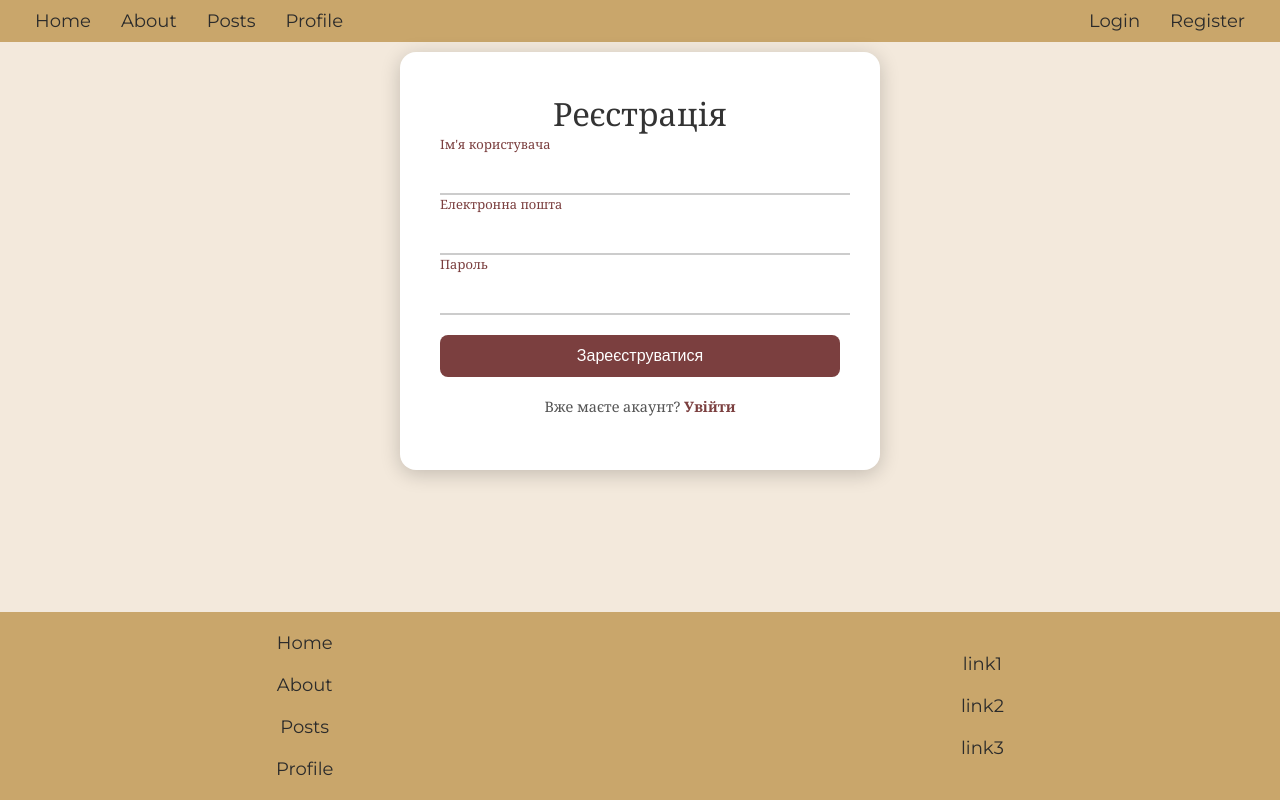
After one commit to AndriiPyrohovskyi/69Cent-frontend, a PHP site: page /pages/Register/register.php in a window 1280 px wide. The commit adds this page. Run offline with PHP 8.4, Linux system fonts and the light colour scheme; some web fonts are replaced.

Commit message:
Add login and registration pages with styling, and update header navigation

```diff
--- a/components/Header/header.css
+++ b/components/Header/header.css
@@ -2,6 +2,7 @@ header {
     display: flex;
     justify-content: center;
     align-items: center;
+    justify-content: space-between;
     background-color: var(--caramel);
     width: 100%;
 }
--- a/components/Header/header.php
+++ b/components/Header/header.php
@@ -7,4 +7,10 @@
                 <li><a href="/pages/Profile/profile.php">Profile</a></li>
             </ul>
         </nav>
+        <nav>
+            <ul>
+                <li><a href="/pages/Login/login.php">Login</a></li>
+                <li><a href="/pages/Register/register.php">Register</a></li>
+            </ul>
+        </nav>
 </header>
--- a/components/PopularAuthors/popular_authors.php
+++ b/components/PopularAuthors/popular_authors.php
@@ -6,7 +6,7 @@
                     <img src="<?= $author['avatar_url'] ?>" class="author-avatar" alt="avatar">
                     <div class="author-info">
                         <span class="author-name">@<?= $author['username'] ?></span>
-                        <span class="author-karma"><?= number_format($author['karma'], 0, '.', ' ') ?> карми</spa>
+                        <span class="author-karma"><?= number_format($author['karma'], 0, '.', ' ') ?> карми</span>
                     </div>
                 </a>
             </li>
--- /dev/null
+++ b/pages/Login/login.css
@@ -0,0 +1,110 @@
+.auth-container {
+    align-self: center;
+    justify-self: center;
+    background: white;
+    border-radius: 16px;
+    box-shadow: 0 4px 20px rgba(0, 0, 0, 0.2);
+    padding: 40px;
+    width: 100%;
+    max-width: 400px;
+    animation: fadeIn 0.8s ease-in-out;
+    margin: auto;
+    margin-top: 10px;
+}
+
+@keyframes fadeIn {
+    from {
+        opacity: 0;
+        transform: translateY(-20px);
+    }
+    to {
+        opacity: 1;
+        transform: translateY(0);
+    }
+}
+
+.auth-title {
+    font-size: 2rem;
+    color: #333;
+    text-align: center;
+    margin-bottom: 20px;
+}
+
+.input-group {
+    position: relative;
+    margin-bottom: 20px;
+}
+
+.input-group input {
+    width: 100%;
+    padding: 10px 10px 10px 0;
+    border: none;
+    border-bottom: 2px solid #ccc;
+    outline: none;
+    font-size: 1rem;
+    transition: border-color 0.3s ease;
+}
+
+.input-group input:focus {
+    border-bottom: 2px solid var(--berry);
+}
+
+.input-group label {
+    position: absolute;
+    top: 10px;
+    left: 0;
+    font-size: 1rem;
+    color: #aaa;
+    pointer-events: none;
+    transition: all 0.3s ease;
+}
+
+.input-group input:focus + label,
+.input-group input:not(:placeholder-shown) + label {
+    top: -20px;
+    font-size: 0.8rem;
+    color: var(--berry);
+}
+
+.auth-btn {
+    width: 100%;
+    padding: 12px;
+    background: var(--berry);
+    color: white;
+    border: none;
+    border-radius: 8px;
+    font-size: 1rem;
+    cursor: pointer;
+    transition: background 0.3s ease;
+}
+
+.auth-btn:hover {
+    background: #ff3b2f;
+}
+
+.auth-switch {
+    text-align: center;
+    margin-top: 20px;
+    font-size: 0.9rem;
+}
+
+.auth-switch a {
+    color: var(--berry);
+    text-decoration: none;
+    font-weight: bold;
+    transition: color 0.3s ease;
+}
+
+.auth-switch a:hover {
+    color: #860700
+}
+
+.error-message {
+    color: #ff3b2f;
+    background-color: #ffe6e6;
+    padding: 10px;
+    border-radius: 8px;
+    margin-bottom: 20px;
+    text-align: center;
+    font-size: 0.9rem;
+}
--- /dev/null
+++ b/pages/Register/register.php
@@ -0,0 +1,31 @@
+<?php
+$title = "Register Page";
+ob_start();
+?>
+<div class="auth-container">
+    <div class="auth-form">
+        <h1 class="auth-title">Реєстрація</h1>
+        <form action="/auth/register_handler.php" method="POST">
+            <div class="input-group">
+                <input type="text" name="username" id="username" required>
+                <label for="username">Ім'я користувача</label>
+            </div>
+            <div class="input-group">
+                <input type="email" name="email" id="email" required>
+                <label for="email">Електронна пошта</label>
+            </div>
+            <div class="input-group">
+                <input type="password" name="password" id="password" required>
+                <label for="password">Пароль</label>
+            </div>
+            <button type="submit" class="auth-btn">Зареєструватися</button>
+        </form>
+        <p class="auth-switch">
+            Вже маєте акаунт? <a href="/pages/Login/login.php">Увійти</a>
+        </p>
+    </div>
+</div>
+<?php
+$content = ob_get_clean();
+include '../../layout.php';
+?>
--- a/style.css
+++ b/style.css
@@ -9,6 +9,7 @@
 @import '/components/LikeCard/like_card.css';
 @import '/components/ProfileCard/profile_card.css';
 @import '/pages/CreatePost/create_post.css';
+@import '/pages/Login/login.css';
 :root {
     --coffee-dark: #4B2E2B;
     --cream: #F3E9DC;
```
Also changed, not shown: pages/Login/login.php (added, +62 -0 lines).
